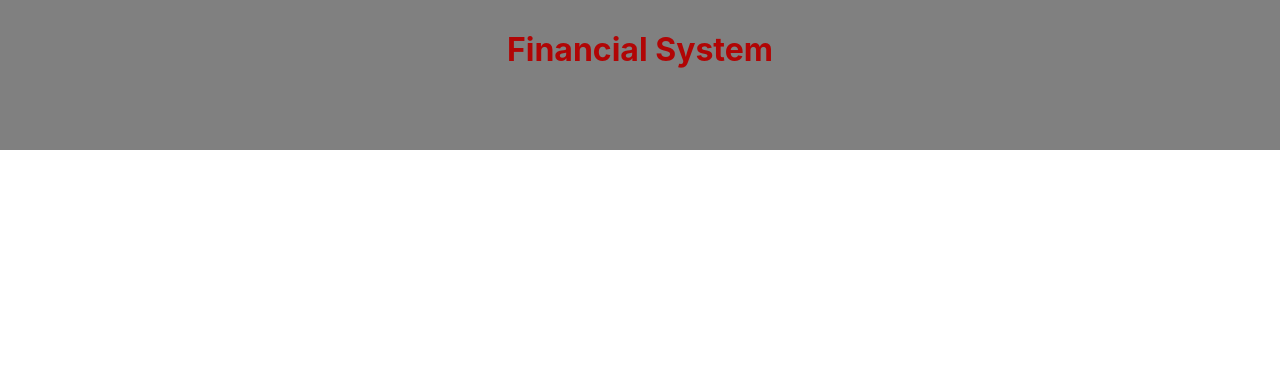
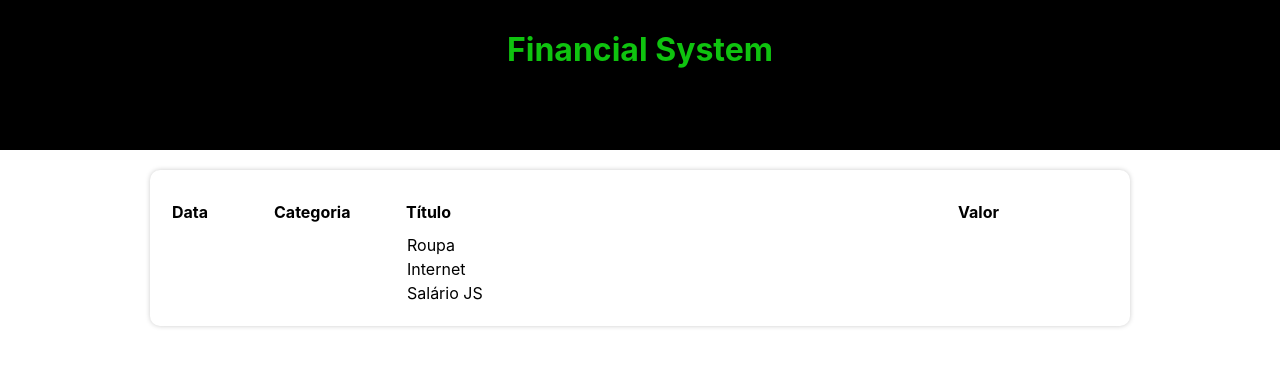
Before and after one commit to JailsonSilv/Sistema-finaceiro, a React (Create React App) app: page / in a window 1280 px wide. Shown: the top 366 px of the page. Built offline with nearby package versions, Linux system fonts and the light colour scheme.

Commit message:
FilterList to display according to month and year, Ok

```diff
--- a/src/App.styles.ts
+++ b/src/App.styles.ts
@@ -5,7 +5,7 @@ export const Container = styled.div`
 `;
 
 export const Header = styled.div`
-    background-color: gray;
+    background-color: #000;
     height: 150px;
     text-align: center;
 `;
@@ -13,13 +13,12 @@ export const Header = styled.div`
 export const HeaderText = styled.h1`
     margin: 0;
     padding: 0;
-    color: #b10505;
+    color: #0fc30f;
     padding-top: 30px;
 `;
 
 export const  Body = styled.div`
     margin: auto;
     max-width: 980px;
-    background-color: #d3d3d3;
     margin-bottom: 50px;
 `;
--- a/src/App.tsx
+++ b/src/App.tsx
@@ -1,7 +1,21 @@
+import { useState, useEffect } from "react"
 import * as C from "./App.styles"
-
+import { Item } from './Types/Item'
+import { Category } from './Types/Category'
+import { items } from './data/items'
+import { categories } from './data/categories'
+import { getCurrentMonth, filterListByMonth } from "./helpers/dateFilter";
+import { TableArea } from "./components/TableArea"
 
 const App = () => {
+  const [list, setList] = useState(items);
+  const [filteredList, setFilteredList] = useState<Item[]>([]);
+  const [currentMonth, setCurrentMonth] = useState(getCurrentMonth());
+
+  useEffect(() => {
+    setFilteredList(filterListByMonth(list, currentMonth))
+  }, [list, currentMonth])
+
   return (
     <C.Container>
       <C.Header>
@@ -16,6 +30,8 @@ const App = () => {
 
 
         {/* Tabela de itens */}
+        {<TableArea list={filteredList} />}
+
       </C.Body>
     </C.Container>
   );
--- /dev/null
+++ b/src/components/TableArea/index.tsx
@@ -0,0 +1,31 @@
+import * as C from './styles';
+import { Item } from "../../Types/Item"
+
+type Props = {
+    list: Item[]
+}
+
+export const TableArea = ({ list }: Props ) => {
+    return (
+        <C.Table>
+            <thead>
+                <tr>
+                    <C.TableHeadColum width={100}>Data</C.TableHeadColum>
+                    <C.TableHeadColum width={130}>Categoria</C.TableHeadColum>
+                    <C.TableHeadColum>Título</C.TableHeadColum>
+                    <C.TableHeadColum width={150}>Valor</C.TableHeadColum>
+                </tr>
+            </thead>
+            <tbody>
+                {list.map((item, index) => (
+                    <tr key={index}>
+                        <td></td>
+                        <td></td>
+                        <td>{item.title}</td>
+                        <td></td>
+                    </tr>
+                ))}
+            </tbody>
+        </C.Table>
+    );
+}
--- /dev/null
+++ b/src/components/TableArea/styles.ts
@@ -0,0 +1,16 @@
+import styled from "styled-components";
+
+export const Table = styled.table`
+    width: 100%;
+    background-color: #fff;
+    padding: 20px;
+    box-shadow: 0px 0px 5px #ccc;
+    border-radius: 10px;
+    margin-top: 20px;
+`;
+
+export const TableHeadColum = styled.th <{width?: number}>`
+    width: ${props => props.width ? '${props.width}px' : "auto"};
+    padding: 10px 0;
+    text-align: left;
+`;
--- a/src/data/items.ts
+++ b/src/data/items.ts
@@ -3,8 +3,8 @@ import { Item } from "../Types/Item"
 export const items: Item[]  = [
     { date: new Date(2023, 1, 15), category: 'food', title: "McDonalds", value: 25.50 },
     { date: new Date(2023, 1, 15), category: 'food', title: "Burger King", value: 10 },
-    { date: new Date(2023, 1, 16), category: 'clothing', title: "Roupa", value: 60 },
-    { date: new Date(2023, 2, 10), category: 'internet', title: "Internet", value: 80 },
+    { date: new Date(2023, 2, 16), category: 'clothing', title: "Roupa", value: 60 },
+    { date: new Date(2023, 2, 17), category: 'internet', title: "Internet", value: 80 },
     { date: new Date(2023, 2, 23), category: 'salary', title: "Salário JS", value: 2200 },
 
 ];
--- /dev/null
+++ b/src/helpers/dateFilter.ts
@@ -0,0 +1,24 @@
+import { Item } from "../Types/Item";
+
+// Fc pegar o mes atual
+export const getCurrentMonth = () => {
+    let now = new Date();
+    return `${now.getFullYear()} - ${now.getMonth()+1}}`
+};
+
+// Fc que vai filtrar baseado em uma lista
+export const filterListByMonth = (list: Item[], date: string): Item[] => {
+    let newList: Item[] = [];
+    let [year, month] = date.split("-")
+
+    for(let i in list) {
+        if(
+            list[i].date.getFullYear() === parseInt(year) &&
+            (list[i].date.getMonth() + 1 === parseInt(month))
+        ) {
+            newList.push(list[i]);
+        }
+    }
+
+    return newList;
+}
```
